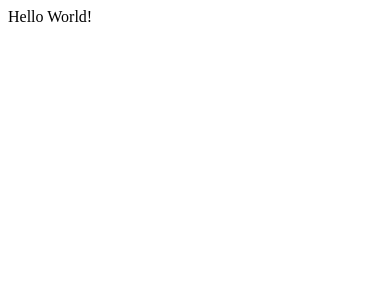
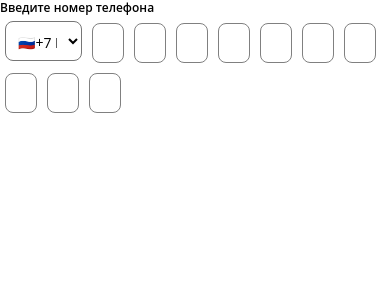
Before and after one commit to ADdinathe/SetUp-Project, a React app: page / in a window 390 px wide. Shown: the top 300 px of the page. Built offline with nearby package versions, Linux system fonts and the light colour scheme.

Commit message:
[+]PhoneMasks

```diff
--- a/src/App/App.tsx
+++ b/src/App/App.tsx
@@ -1,9 +1,10 @@
 import React from 'react';
+import PhoneMask from "components/PhoneMask";
 
 
 function App() {
-    return (<div>Hello World!
-    </div>)
+    return <PhoneMask />
+
 }
 
 export default App;
--- /dev/null
+++ b/src/components/PhoneMask/PhoneMask.css
@@ -0,0 +1,85 @@
+*{
+    font-family: Open Sans, serif;
+    box-sizing: border-box;
+    margin: 0;
+    padding: 0;
+}
+
+.MainForm{
+    display: flex;
+    flex-direction: column;
+    align-content: center;
+    justify-items: center;
+}
+.MainMask{
+    font-style: normal;
+    font-weight: normal;
+    font-size: 14px;
+    line-height: 20px;
+}
+.phone{
+    font-weight: 600;
+    font-size: 12px;
+    line-height: 16px;
+}
+.option{
+    font-size: 12px;
+    line-height: 20px;
+}
+.num-input{
+    -moz-appearance: textfield;
+    font-size: 14px;
+    line-height: 20px;
+    width: 32px;
+    height: 40px;
+    position: relative;
+    margin: 5px;
+    overflow: hidden;
+    padding: 10px 8px;
+    background: #FFFFFF;
+    border-radius: 8px;
+    border: 1px solid gray;
+
+}
+.num-input:hover{
+    border: 1px solid deepskyblue;
+
+}
+.num-input::-webkit-inner-spin-button {
+    display: none;
+}
+.num-input:focus{
+
+    -moz-appearance: textfield;
+    border: 1px solid deepskyblue;
+    outline: none;
+
+}
+.num-input:disabled{
+    background: linear-gradient(0deg, rgba(255, 255, 255, 0.75), rgba(255, 255, 255, 0.75)), #C2C9D1;
+}
+
+.num-select{
+    font-size: 14px;
+    line-height: 20px;
+    padding: 10px 8px;
+    width: 77px;
+    height: 40px;
+    position: relative;
+    margin: 5px;
+    overflow: hidden;
+    background: #FFFFFF;
+    border-radius: 8px;
+}
+.num-select:hover{
+    border: 1px solid deepskyblue;
+
+}
+.num-select:focus{
+    border: 1px solid deepskyblue;
+    outline: none;
+
+}
+.num-select:disabled{
+    background: linear-gradient(0deg, rgba(255, 255, 255, 0.75), rgba(255, 255, 255, 0.75)), #C2C9D1;
+}
--- /dev/null
+++ b/src/components/PhoneMask/PhoneMask.tsx
@@ -0,0 +1,107 @@
+import React, {useState} from "react";
+import "./PhoneMask.css"
+
+type ButtonProps = {}
+const countries = ["🇷🇺+7 Russia", "🇦🇫 +93 Афганистан", "🇦🇱 +355 Албания ", "🇦🇩 +213 Алжир ", "🇦🇸 +1684 Американское Самоа ", "🇦🇩 +376 Андорра"]
+
+const PhoneMask: React.FC<ButtonProps> = ({}) => {
+    const [value1, setValue1] = useState<string>("🇷🇺+7");
+    const [values, setValues] = React.useState(Array(10).fill(''));
+
+    const handleChange1 = React.useCallback((event: React.ChangeEvent<HTMLSelectElement>) => {
+        setValue1(event.target.value);
+    }, []);
+
+
+    const handleKeyDown = (event: React.KeyboardEvent) => {
+        console.log(event.key);
+        if (event.key === "Enter") {
+            console.log(value1 + values.join(''));
+        }
+        if (event.key === "ArrowLeft") {
+            // @ts-ignore
+            if (undefined !== event.target.dataset.index) {
+                // @ts-ignore
+                const index = +event.target.dataset.index;
+                if (index > 0) {
+                    inputRefs[index - 1].focus();
+                    inputRefs[index + 1].select();
+                }
+            }
+
+        }
+        if (event.key === "ArrowRight") {
+            // @ts-ignore
+            if (undefined !== event.target.dataset.index) {
+                // @ts-ignore
+                const index = +event.target.dataset.index;
+                if (index < values.length - 1) {
+                    inputRefs[index + 1].focus();
+                    inputRefs[index + 1].select();
+                }
+            }
+
+        }
+        if (event.key === "Backspace") {
+            // @ts-ignore
+            if (undefined !== event.target.dataset.index) {
+                // @ts-ignore
+                const index = +event.target.dataset.index;
+                if (index > 0) {
+                    setValues(values.map((n, i) => i === index ? '' : n));
+                    inputRefs[index - 1].focus();
+                    inputRefs[index - 1].select();
+                }
+            }
+
+        }
+    }
+    const inputRefs: (HTMLInputElement)[] = [];
+
+    const onChange = (event: React.ChangeEvent<HTMLInputElement>) => {
+        if (event.target.dataset.index !== undefined) {
+            const index = +event.target.dataset.index;
+            const value = event.target.value;
+
+            setValues(values.map((n, i) => i === index ? value : n));
+
+            if (index < values.length - 1 && value) {
+                inputRefs[index + 1].focus();
+                inputRefs[index + 1].select();
+            }
+        }
+    }
+
+
+    return <div className="MainForm">
+        <label className="phone">Введите номер телефона</label>
+        <div className="MainMask">
+            <select className="num-select" value={value1} onChange={handleChange1} tabIndex={1}>
+                {countries.map(( i) => (
+                    <option key={i} className="option" >{i}</option>
+                ))}
+            </select>
+            {values.map((n, i) => (
+
+                <input
+                    key={i}
+                    value={values[i]}
+                    className="num-input"
+                    type="number"
+                    data-index={i}
+                    onChange={onChange}
+                    ref={input => inputRefs[i] = input as HTMLInputElement}
+                    maxLength={1}
+                    tabIndex={i + 2}
+                    onKeyDown={handleKeyDown}
+                />
+
+            ))}
+        </div>
+
+    </div>;
+
+
+};
+
+export default React.memo(PhoneMask);
--- /dev/null
+++ b/src/components/PhoneMask/index.ts
@@ -0,0 +1 @@
+export { default } from "./PhoneMask";
```
Also changed, not shown: tsconfig.json (+5 -5 lines).
